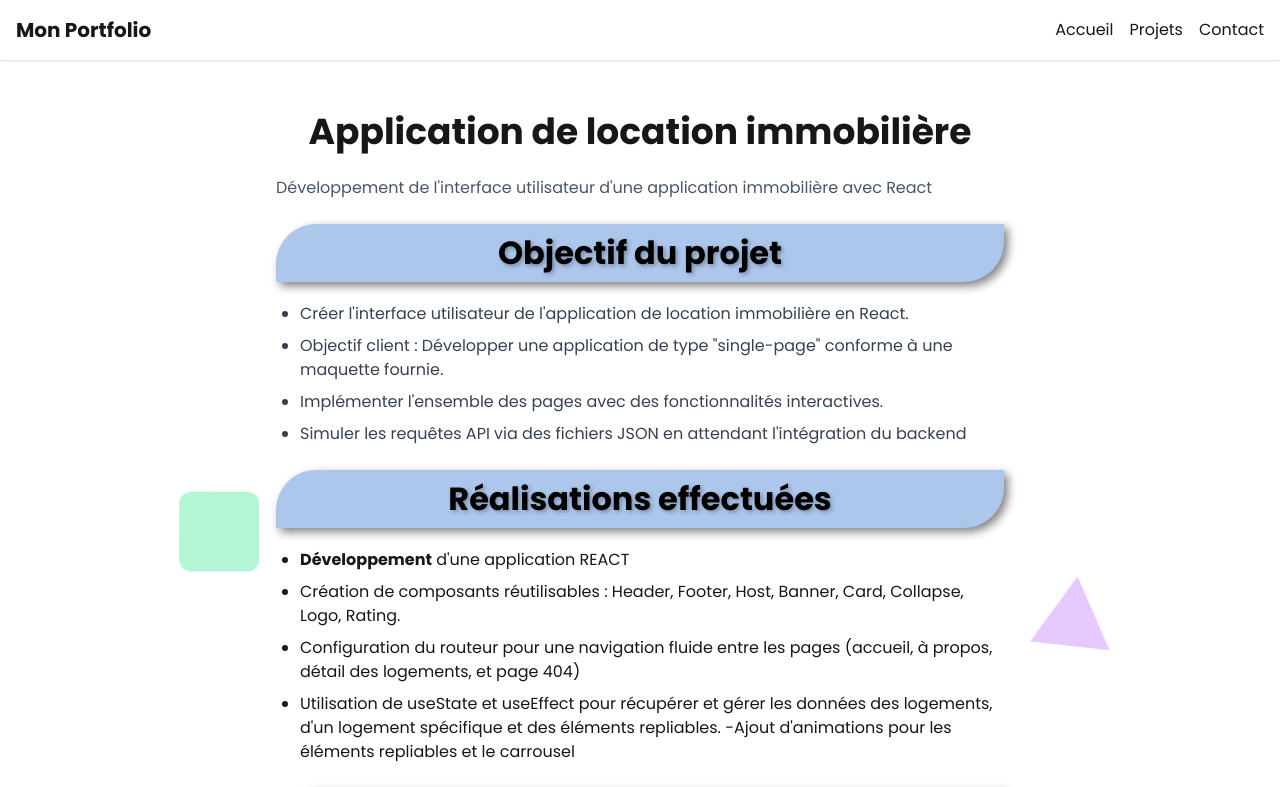
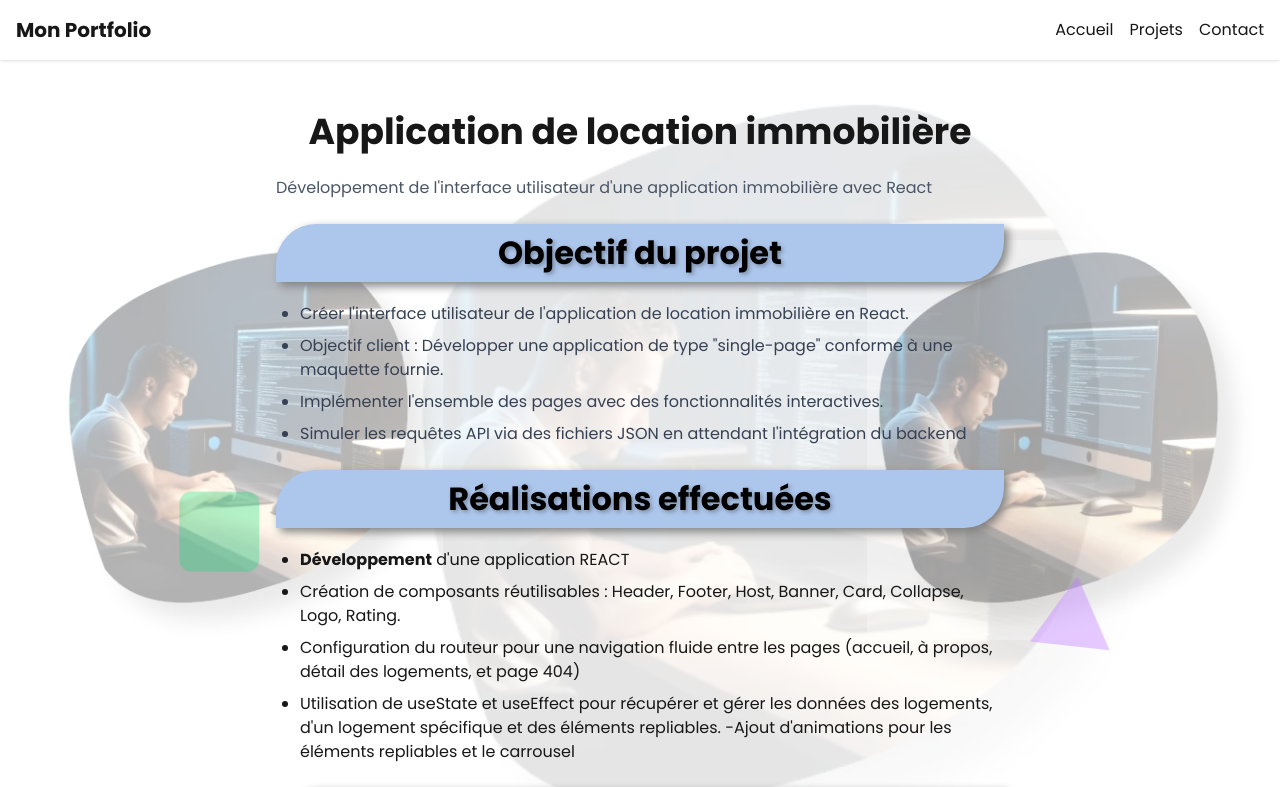
Before and after one commit to lamben2007/mon-portfolio, a Next.js app: page /projects/app-location-immobiliere in a window 1280 px wide. Shown: the top 787 px of the page. Built offline with nearby package versions, Linux system fonts and the light colour scheme.

Commit message:
Page détail projet : ajout nouvelles images en fond d'écran Page liste des projets : ajout flottants décoratifs + une image preview

```diff
--- a/app/components/ProjectClient.tsx
+++ b/app/components/ProjectClient.tsx
@@ -5,6 +5,7 @@ import Link from "next/link";
 import { Project } from "@/app/data/projects";
 import MotionSection from "./MotionSection";
 import ProjectCarousel from "./ProjectCarousel";
+import Image from "next/image";
 
 //
 type ProjectClientProps = {
@@ -27,8 +28,46 @@ export default function ProjectClient({ project }: ProjectClientProps) {
     return (
         <section className="relative max-w-3xl mx-auto space-y-6 p-5">
 
+            {/* Images latérales - visibles uniquement sur desktop */}
+            <div className="hidden lg:block fixed left-[30%] top-[10%] h-[800px] w-[800px] opacity-10 pointer-events-none -z-10" aria-hidden="true">
+                <Image
+                    src="/images/p2.webp"
+                    alt=""
+                    fill
+                    style={{ objectFit: "contain" }}
+                    priority={false}
+                    sizes="200px"
+                />
+            </div>
 
 
+            <div className="hidden lg:block fixed left-[50px] top-60 h-[400px] w-[400px] opacity-30 pointer-events-none -z-10" aria-hidden="true">
+                <Image
+                    src="/images/p2.webp"
+                    alt=""
+                    fill
+                    style={{ objectFit: "contain" }}
+                    priority={false}
+                    sizes="200px"
+                    loading="eager"
+                />
+            </div>
+
+
+            <div className="hidden lg:block fixed right-5 top-60 h-[400px] w-[400px] opacity-30 pointer-events-none -z-10" aria-hidden="true">
+                <Image
+                    src="/images/p2.webp"
+                    alt=""
+                    fill
+                    style={{ objectFit: "contain" }}
+                    priority={false}
+                    sizes="180px"
+                />
+            </div>
+
+
+
+            {/* Formes flottantes */}
             <div className="absolute inset-0 -z-10 pointer-events-none">
 
                 {/* Carré arrondi */}
@@ -52,9 +91,6 @@ export default function ProjectClient({ project }: ProjectClientProps) {
                     style={{ animationDelay: "4s" }}
                 />
             </div>
-
-
-
 
 
             {/* Titre */}
--- a/app/globals.css
+++ b/app/globals.css
@@ -74,6 +74,7 @@ body {
 }
 
 
+
 /* Desktop / tablette*/
 @media (min-width: 768px) {
   .h2-custom {
--- a/app/page.tsx
+++ b/app/page.tsx
@@ -32,7 +32,7 @@ export default function HomePage() {
 
           <motion.h1
             className="absolute bottom-5 right-5 flex items-center justify-center
-               text-black text-sm md:text-4xl bg-white/70 font-bold drop-shadow-lg, p-2.5"
+               text-black text-sm md:text-4xl bg-white/80 font-bold drop-shadow-lg, p-2.5"
             initial={{ x: "100%", opacity: 0 }}
             animate={{ x: 0, opacity: 1 }}
             transition={{ duration: 0.8, ease: "easeOut" }}
--- a/app/projects/page.tsx
+++ b/app/projects/page.tsx
@@ -3,13 +3,13 @@
 import { motion } from "framer-motion";
 import { projects } from "../data/projects";
 import Link from "next/link";
+import Image from "next/image";
 
 
 export default function ProjectsPage() {
     return (
         <section>
             <h1 className="text-3xl font-bold text-center">Mes projets</h1>
-            {/* <div className="flex flex-col justify-end bg-red-300 gap-3"> */}
             <div className="flex  flex-col  items-center">
 
                 {projects.map(project => (
@@ -19,17 +19,48 @@ export default function ProjectsPage() {
                         className="p-2 md:w-[60%]"
                     >
                         <motion.div
-                                className="flex flex-col items-center gap-2.5 shadow rounded-2xl p-3 bg-blue-50 "
+                            className="relative flex flex-col items-center gap-2.5 shadow rounded-2xl p-3 bg-blue-50 "
                             whileHover={{ scale: 1.05, boxShadow: "0 10px 20px rgba(0,0,0,0.15)" }}
                             transition={{ type: "spring", stiffness: 300 }}
                         >
-                                <h2 className="text-xl font-semibold p-2.5, text-center h2-projects-custom">{project.title}</h2>
+
+                            {/* Flottants décoratifs au premier plan, mais sous le contenu */}
+                            <div className="absolute inset-0 z-0 pointer-events-none">
+
+                                {/* Carré arrondi */}
+                                <div className="absolute top-[80%] left-[1%] w-10 h-10 bg-green-400/30 rounded-xl shape-float
+                                                md:top-[50%] md:left-[20%] md:w-20 md:h-20 "/>
+
+                                {/* Rond */}
+                                <div className="absolute top-[80%] right-[10%] w-10 h-10 bg-pink-400/40 rounded-full shape-float
+                                                md:top-[50%] md:right-[20%] md:w-20 md:h-20"/>
+
+                            </div>
+
+
+                            {/* Le contenu normal en z-10 */}
+                            <div className="relative z-10 w-full flex flex-col items-center">
+
+                                <h2 className="text-xl font-semibold p-2.5 text-center h2-projects-custom">{project.title}</h2>
+
                                 <div className="flex flex-row gap-2.5 flex-wrap">{
                                     project.technologies.map((techno, index) => {
                                         return <div key={index} className=" border-black rounded-sm px-2 py-sm text-white bg-blue-500">
                                             {techno}
                                         </div>
                                     })}
+                                </div>
+
+                                <div>
+                                    <Image
+                                        src={project.previews?.[0] ? project.previews[0] : "/images/p2.webp"}
+                                        alt="picProject"
+                                        width={250}
+                                        height={250}
+                                        className="w-full h-24 md:h-[250px] object-cover"
+                                    />
+                                </div>
+
                             </div>
                         </motion.div>
                     </Link>
--- a/package.json
+++ b/package.json
@@ -1,6 +1,6 @@
 {
   "name": "mon-portfolio",
-  "version": "Version du 17/11/2025",
+  "version": "Version du 18/11/2025",
   "private": true,
   "scripts": {
     "dev": "next dev",
```
Lines whose indentation alone changed are shown as unchanged.
